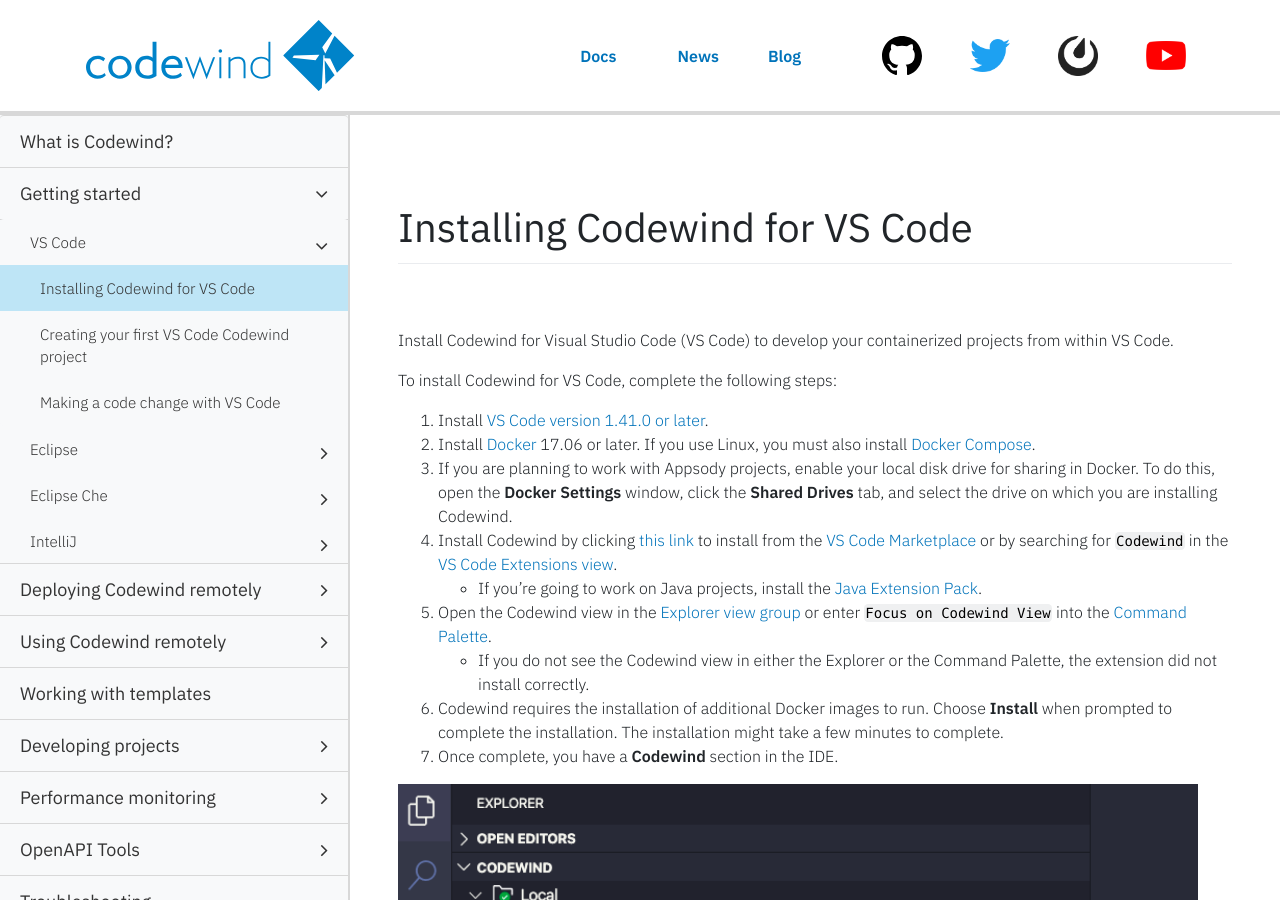
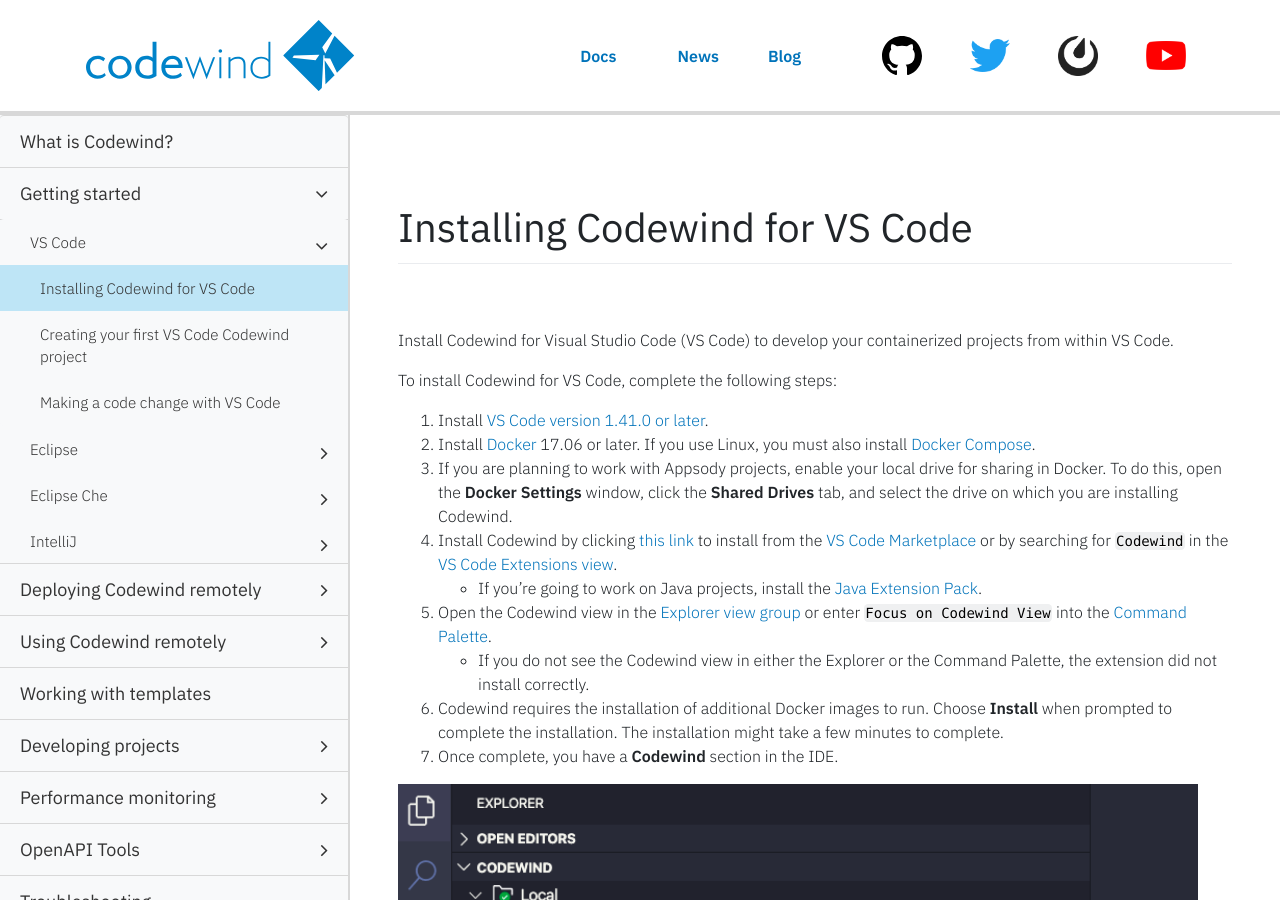
Before and after one commit to eclipse-archived/codewind-docs, a Jekyll site: the page built from docs/_documentations/vsc-getting-started.md, in a window 1280 px wide and 900 px high. Built offline with Jekyll 4.4.1, drawn with Linux system fonts in a browser that asks for light colours; nearby versions of some CDN libraries; comment, search, counter and statistics services are not loaded.

Commit message:
Update local disk drive
Signed-off-by: micgibso <MICGIBSO@uk.ibm.com>

```diff
--- a/docs/_documentations/vsc-getting-started.md
+++ b/docs/_documentations/vsc-getting-started.md
@@ -17,7 +17,7 @@ order: 1
 
 1. Install [VS Code version 1.41.0 or later](https://code.visualstudio.com/download).
 2. Install [Docker](https://docs.docker.com/install/) 17.06 or later. If you use Linux, you must also install [Docker Compose](https://docs.docker.com/compose/install/).
-3. If you are planning to work with Appsody projects, enable your local disk drive for sharing in Docker. To do this, open the **Docker Settings** window, click the **Shared Drives** tab, and select the drive on which you are installing Codewind.
+3. If you are planning to work with Appsody projects, enable your local drive for sharing in Docker. To do this, open the **Docker Settings** window, click the **Shared Drives** tab, and select the drive on which you are installing Codewind.
 4. Install Codewind by clicking [this link](vscode:extension/IBM.codewind) to install from the [VS Code Marketplace](https://marketplace.visualstudio.com/items?itemName=IBM.codewind) or by searching for `Codewind` in the [VS Code Extensions view](https://code.visualstudio.com/docs/editor/extension-gallery#_browse-for-extensions).
     - If you're going to work on Java projects, install the [Java Extension Pack](https://marketplace.visualstudio.com/items?itemName=vscjava.vscode-java-pack).
 5. Open the Codewind view in the [Explorer view group](https://code.visualstudio.com/docs/getstarted/userinterface) or enter `Focus on Codewind View` into the [Command Palette](https://code.visualstudio.com/docs/getstarted/userinterface#_command-palette).
```
Also changed, not shown: docs/_documentations/eclipse-getting-started.md (+1 -1 lines).
